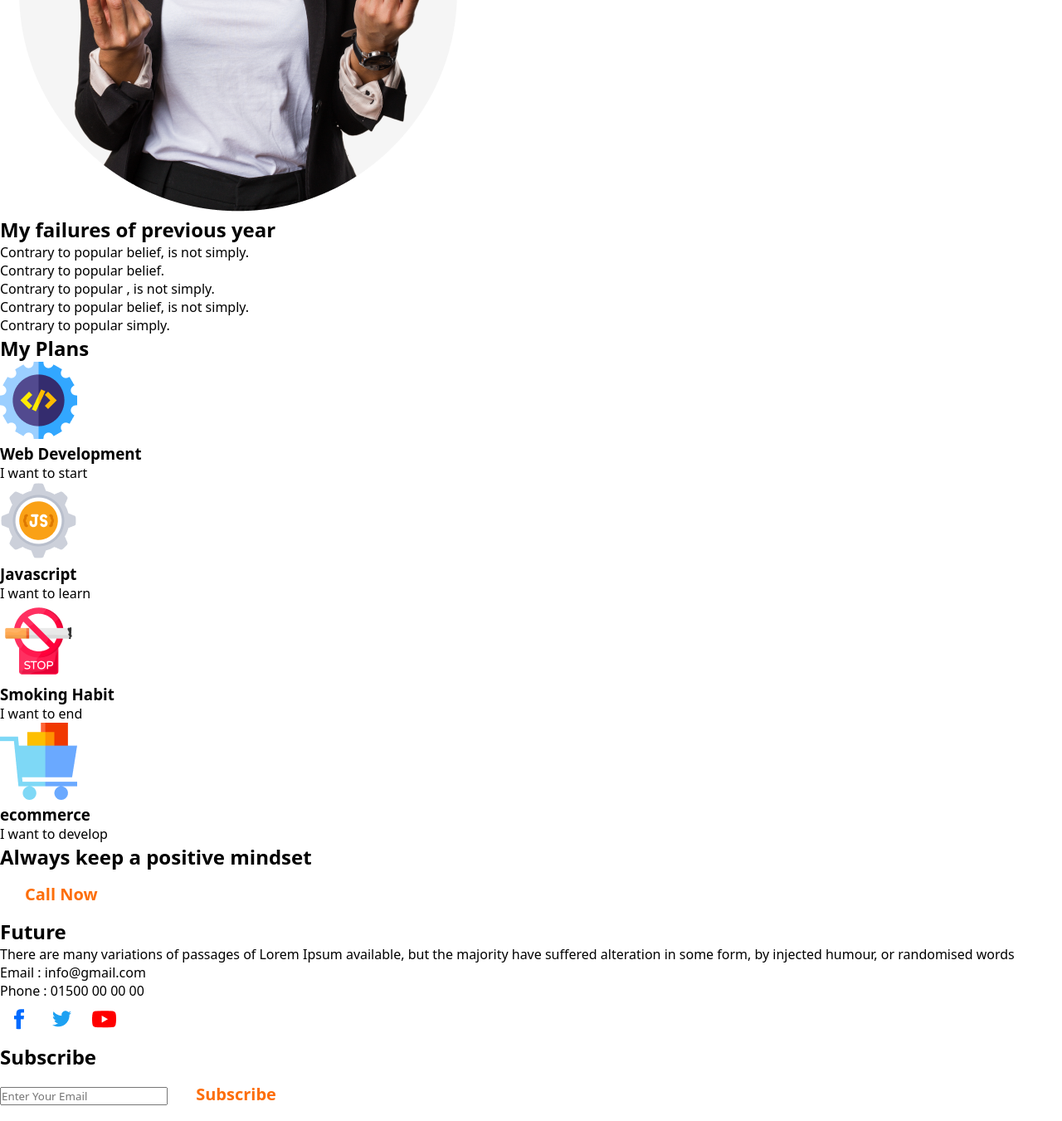
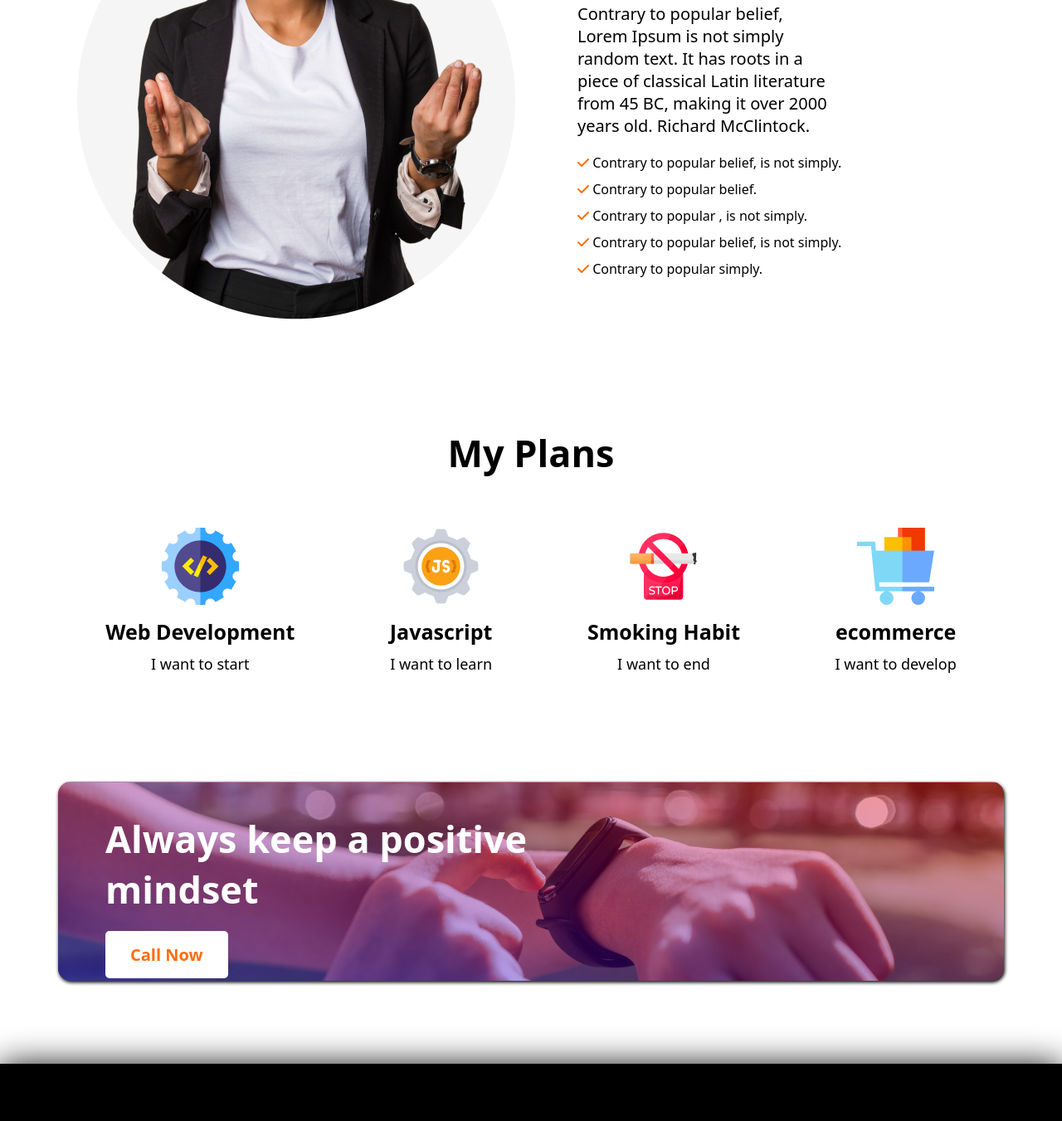
Before and after one commit to Shifourt/1st-Assignment, a plain HTML site: page index.html in a window 1280 px wide. Shown: the part 1269-2620 px from the top of the page at 83% size. Drawn offline with Linux system fonts and the light colour scheme.

Commit message:
style done

```diff
--- /dev/null
+++ b/example.html
@@ -0,0 +1,15 @@
+
+        <!doctype html>
+        <html>
+          <head>
+            <!-- Place your kit's code here -->
+            <script src="https://kit.fontawesome.com/36d7649642.js" crossorigin="anonymous"></script>
+          </head>
+
+          <body>
+            <i class="fa-duotone fa-check"></i>
+            <i class="fa-light fa-check"></i>
+            <i class="fa-solid fa-house"></i>
+            <i class="fa-solid fa-check"></i>
+          </body>
+        </html>
--- a/index.html
+++ b/index.html
@@ -6,16 +6,16 @@
     <meta name="viewport" content="width=device-width, initial-scale=1.0">
     <link rel="shortcut icon" href="./images/icons/smoke.png" type="images/x-icon">
     <link rel="preconnect" href="https://fonts.googleapis.com"><link rel="preconnect" href="https://fonts.gstatic.com" crossorigin><link href="https://fonts.googleapis.com/css2?family=Open+Sans:ital@0;1&display=swap" rel="stylesheet">
-    <script src="https://kit.fontawesome.com/d7b7563d24.js" crossorigin="anonymous"></script>
     <link rel="stylesheet" href="./styles/style.css">
     <link rel="stylesheet" href="./styles/global.css">
+    <script src="https://kit.fontawesome.com/36d7649642.js" crossorigin="anonymous"></script>
     <title>New Year</title>
 </head>
 <body>
     <header>
         <!-- Navigation-->
         <nav>
-            <h1 class="logo">New Year</h1>
+            <h1 class="logo"><i class="fa-solid fa-house"></i> New Year</h1>
             <ul>
                 <li>Portfolio</li>
                 <li>Blogs</li>
@@ -35,17 +35,17 @@
     <!-- Main body -->
     <main>
         <!-- Main body first section -->
-        <section class="failures">
+        <section class="failures-section">
             <img src="./images/person.png" alt="">
             <div class="informations">
-                <h2>My failures of <span>previous year</span></h2>
-                <p></p>
-                <ul>
-                    <li>Contrary to popular belief, is not simply.</li>
-                    <li>Contrary to popular belief.</li>
-                    <li>Contrary to popular , is not simply.</li>
-                    <li>Contrary to popular belief, is not simply.</li>
-                    <li>Contrary to popular simply.</li>
+                <h2 class="failures-title">My failures of <span>previous year</span></h2>
+                <p class="failures-description">Contrary to popular belief, Lorem Ipsum is not simply random text. It has roots in a piece of classical Latin literature from 45 BC, making it over 2000 years old. Richard McClintock.</p>
+                <ul class="failures-information">
+                    <li><i class="fa-solid fa-check"></i> Contrary to popular belief, is not simply.</li>
+                    <li><i class="fa-solid fa-check"></i> Contrary to popular belief.</li>
+                    <li><i class="fa-solid fa-check"></i> Contrary to popular , is not simply.</li>
+                    <li><i class="fa-solid fa-check"></i> Contrary to popular belief, is not simply.</li>
+                    <li><i class="fa-solid fa-check"></i> Contrary to popular simply.</li>
                 </ul>
             </div>
         </section>
@@ -57,35 +57,35 @@
             <ul class="plans">
                 <li class="plan">
                     <img src="./images/icons/web.png" alt="">
-                    <h3>Web Development</h3>
-                    <p>I want to start</p>
+                    <h3 class="plan-title">Web Development</h3>
+                    <p class="plan-subtitle">I want to start</p>
                 </li>
                 <li class="plan">
                     <img src="./images/icons/js.png" alt="">
-                    <h3>Javascript</h3>
-                    <p>I want to learn</p>
+                    <h3 class="plan-title">Javascript</h3>
+                    <p class="plan-subtitle">I want to learn</p>
                 </li>
                 <li class="plan">
                     <img src="./images/icons/smoke.png" alt="">
-                    <h3>Smoking Habit</h3>
-                    <p>I want to end</p>
+                    <h3 class="plan-title">Smoking Habit</h3>
+                    <p class="plan-subtitle">I want to end</p>
                 </li>
                 <li class="plan">
                     <img src="./images/icons/ecom.png" alt="">
-                    <h3>ecommerce</h3>
-                    <p>I want to develop</p>
+                    <h3 class="plan-title">ecommerce</h3>
+                    <p class="plan-subtitle">I want to develop</p>
                 </li>
             </ul>
         </section>
         <!-- Main body second section end -->
 
         <!-- Main body third section -->
-        <section class="mindset">
-            <div class="text">
-                <h2>Always keep a positive mindset</h2>
+        <section class="mindset-section">
+            <div class="mindset-information">
+                <h2 class="mindset-title">Always keep a positive mindset</h2>
                 <button class="btn-primary">Call Now</button>
             </div>
-            <div class="container"></div>
+            <div class="color-overlay"></div>
         </section>
         <!-- Main body third section end -->
     </main>
@@ -93,10 +93,11 @@
 
     <!-- Footer body -->
     <footer>
+        <div class="footer-contents">
             <!-- Footer information part -->
             <div class="socials">
-            <h2>Future</h2>
-            <p>There are many variations of passages of Lorem Ipsum available, but the majority have suffered alteration in some form, by injected humour, or randomised words</p>
+                <h2 class="socials-title">Future</h2>
+                <p class="socials-description">There are many variations of passages of Lorem Ipsum available, but the majority have suffered alteration in some form, by injected humour, or randomised words</p>
                 <p>Email : info@gmail.com</p>
                 <p>Phone : 01500 00 00 00</p>
                 <div class="social-media">
@@ -110,12 +111,13 @@
             <!-- Footer subscription part -->
             <div class="subscription">
                 <h2>Subscribe</h2>
-            <form action="">
-                <input type="email" placeholder="Enter Your Email">
+                <form class="subscription-form">
+                    <input class="email" type="email" placeholder="Enter Your Email">
                     <input class="btn-primary" type="button" value="Subscribe">
                 </form>
             </div>
             <!-- Footer subscription part -->
+        </div>
     </footer>
     <!-- Footer body end -->
 </body>
--- a/styles/global.css
+++ b/styles/global.css
@@ -2,6 +2,9 @@
     margin: 0;
     padding: 0;
     font-family: system-ui, -apple-system, BlinkMacSystemFont, 'Segoe UI', Roboto, Oxygen, Ubuntu, Cantarell, 'Open Sans', 'Helvetica Neue', sans-serif;
+}
+button{
+    cursor: pointer;
 }
 .btn-primary {
     color: #FD6E0A;
@@ -12,3 +15,13 @@
     border-radius: 5px;
     background: white;
 }
+main {
+    max-width: 1140px;
+    margin: 0 auto;
+}
+section{
+    margin-top: 130px;
+}
+.fa-check{
+    color: #FD6E0A;
+}
--- a/styles/style.css
+++ b/styles/style.css
@@ -22,9 +22,15 @@ header nav li {
     font-weight: 600;
 }
 .logo {
-    font-size: 34px;
+    color: black;
+    font-weight: 700;
+
+}
+.fa-house{
     color: #FD6E0A;
-    font-weight: 800;
+    font-size: 40px;
+    filter: drop-shadow(2px 2px 1px rgb(0, 0, 0));
+
 }
 /* navigation end */
 
@@ -55,3 +61,139 @@ margin-bottom: 20px;
 }
 /* Hero section end */
 /* header end */
+
+/* Failures section */
+.failures-section{
+    display: flex;
+}
+.informations {
+    position: absolute;
+    padding: 200px 200px;
+    right: 0%;
+    width: 30%;
+
+}
+.failures-title{
+    font-size: 45px;
+    margin-bottom: 20px;
+}
+.failures-title span {
+    display: block;
+}
+.failures-description{
+    font-size: 20px;
+    width: 80%;
+    margin-bottom: 20px;
+}
+.failures-information li{
+    list-style: none;
+    margin-block: 10px;
+}
+/* Failures section end */
+
+/* Plans section */
+.plans-section{
+    text-align: center;
+}
+.plans-section h2{
+    font-size: 45px;
+    margin-bottom: 60px;
+}
+.plans{
+    display: flex;
+    justify-content: space-around;
+}
+.plan{
+    list-style: none;
+}
+.plan-title{
+    font-size: 25px;
+    margin-block: 10px;
+}
+.plan-subtitle{
+    font-size: 18px;
+}
+/* Plans section end */
+
+/* Mindset section */
+.mindset-section{
+    background-image: url(../images/watch.png);
+    filter: drop-shadow(1px 2px 2px rgb(0, 0, 0));
+    position: relative;
+    height: 30vh;
+    border-radius: 15px;
+    background-repeat: no-repeat;
+    background-size: cover;
+}
+.mindset-information{
+    position: absolute;
+    z-index: 10;
+    width: 50%;
+    left: 5%;
+    top: 16%;
+}
+.mindset-title{
+    font-size: 45px;
+    color: white;
+    margin-bottom: 20px;
+}
+.color-overlay{
+    background: linear-gradient(to top right, blue, red);
+    width: 100%;
+    height: 100%;
+    opacity: .4;
+    position: absolute;
+    border-radius: 15px;
+}
+/* Mindset section end */
+
+/* Footer */
+footer{
+    background-color: black;
+    padding: 150px 0px;
+    margin-top: 100px;
+    filter: drop-shadow(0px 2px 20px rgb(0, 0, 0));
+}
+footer h2{
+    font-size: 45px;
+    margin-bottom: 20px;
+}
+/* Socials */
+.footer-contents{
+    display: flex;
+    justify-content: space-around;
+    background-color: black;
+    color: white;
+    max-width: 1140px;
+    margin: 0 auto;
+}
+.socials{
+    width: 50%;
+}
+.socials-description{
+    font-size: 20px;
+    margin-bottom: 20px;
+}
+.socials p {
+    margin-block: 15px;
+}
+.social-media img{
+margin-right: 15px;
+margin-top: 15px;
+}
+/* Socials end */
+
+/* subscription */
+.subscription-form input{
+    display: block;
+    margin-block: 20px;
+}
+.email{
+    background: none;
+    padding: 15px 100px 15px 20px;
+    border: #FFFFFF 1px solid;
+    border-radius: 10px;
+    color: white;
+}
+/* subscription end */
+/* Footer end */
```
Lines whose indentation alone changed are shown as unchanged.
